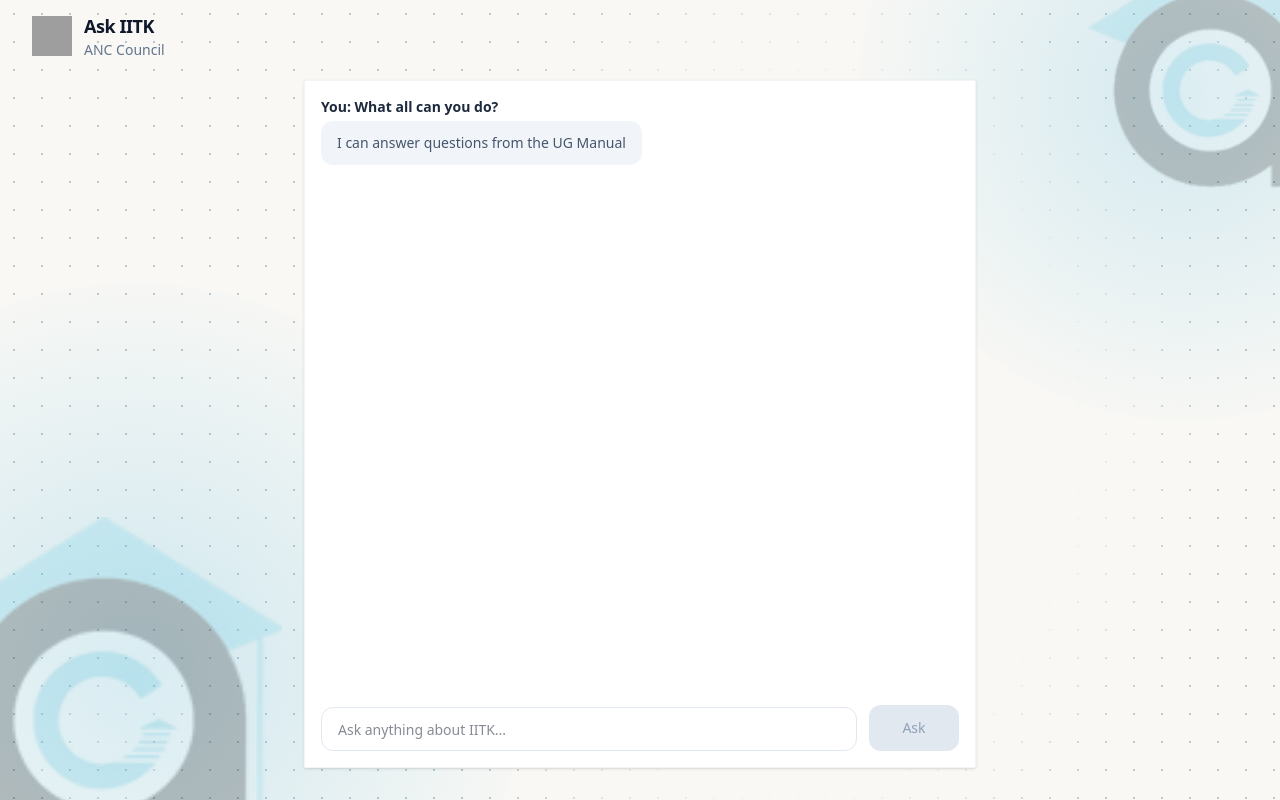
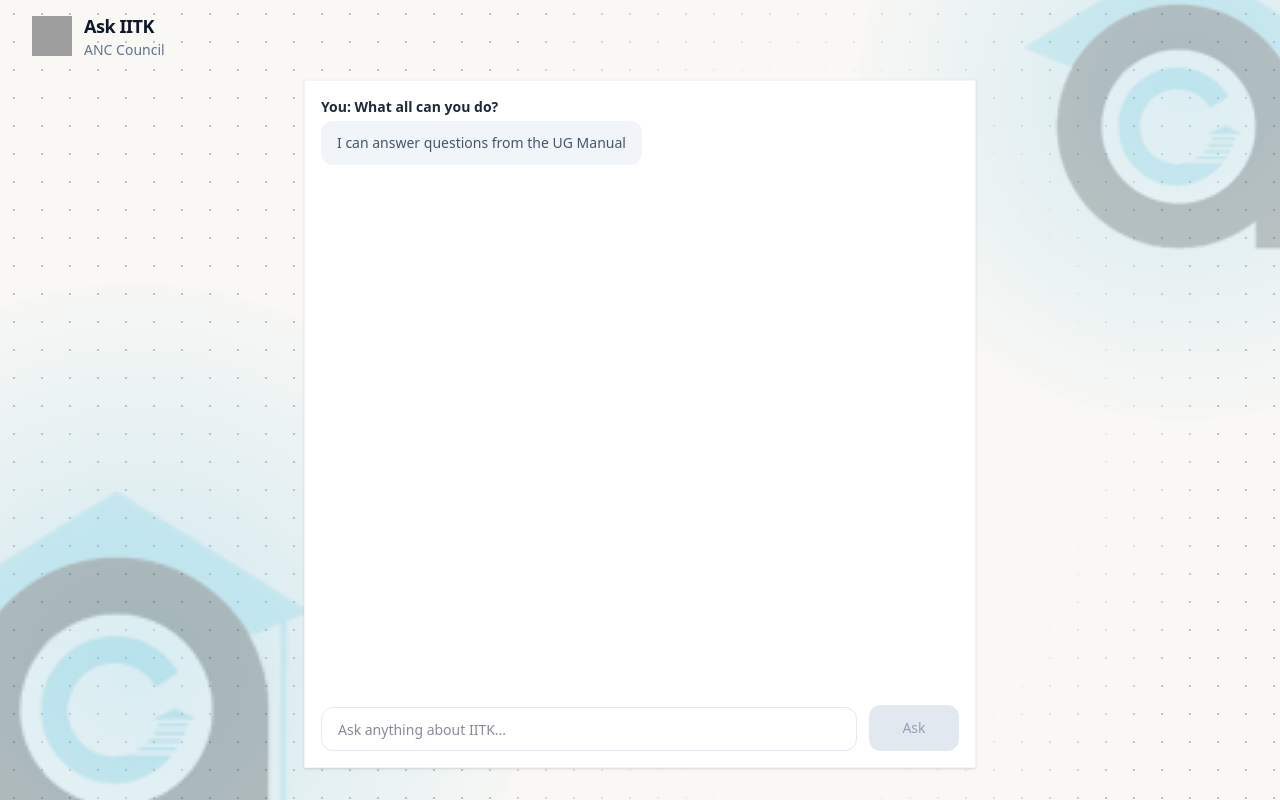
Before and after one commit to ug-anc/askIITK-frontend, a Next.js app: page / in a window 1280 px wide. Built offline with nearby package versions, Linux system fonts and the light colour scheme; no server answers; grey boxes are pictures that could not be loaded.

Commit message:
Fix: bg logo sizes

```diff
--- a/app/components/AnCBackdrop.tsx
+++ b/app/components/AnCBackdrop.tsx
@@ -55,13 +55,13 @@ export default function AnCBackdrop() {
         src="/anc-logo-mark.png"
         alt=""
         className="absolute opacity-[0.22]"
-        style={{ left: "-6%", bottom: "-8%", width: "28%", maxWidth: 440 }}
+        style={{ left: "-6%", bottom: "-8%", width: "30%", maxWidth: 480 }}
       />
       <img
         src="/anc-logo-mark.png"
         alt=""
         className="absolute opacity-20"
-        style={{ right: "-4%", top: "-6%", width: "19%", maxWidth: 300 }}
+        style={{ right: "-4%", top: "-6%", width: "24%", maxWidth: 480 }}
       />
     </div>
   );
```
